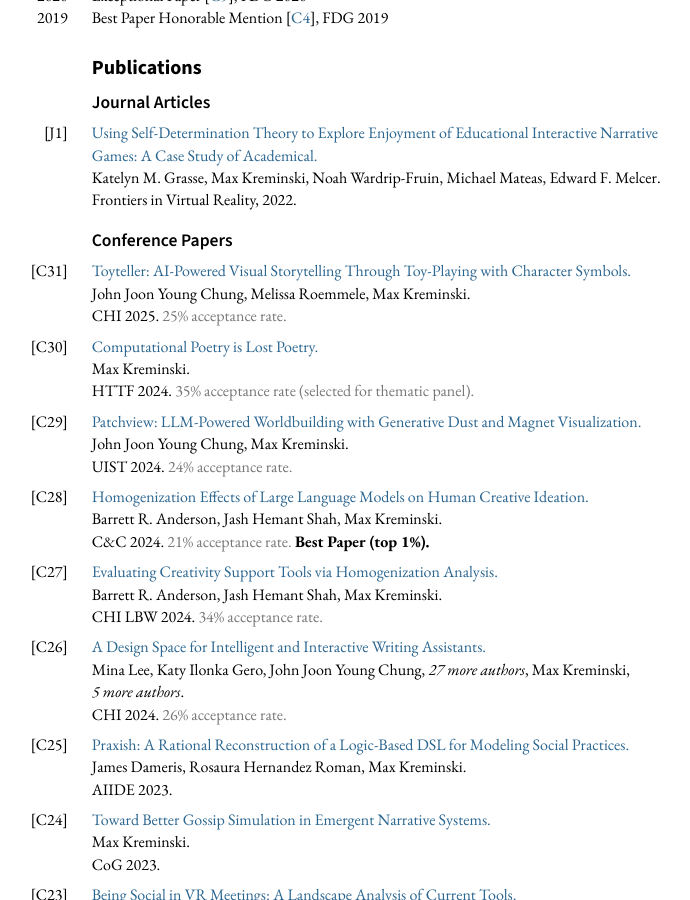
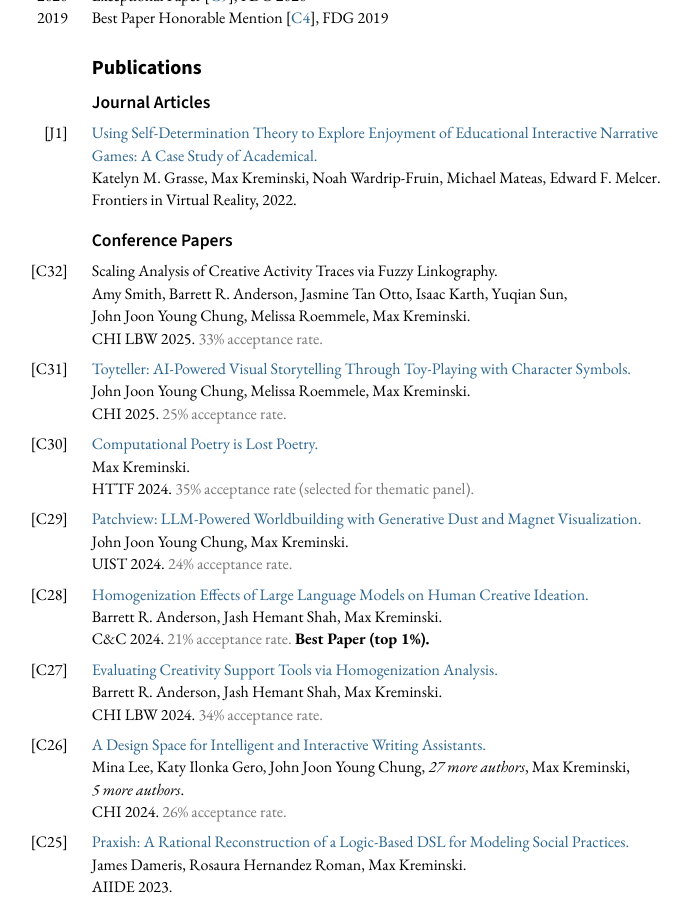
Before and after one commit to mkremins/mkremins.github.io, a Jekyll site: the page built from cv/index.html, in a window 1280 px wide and 900 px high, scrolled down 1078 px. Shown: the whole window, without its empty margins (291-981 px from the left). Built offline with Jekyll 4.4.1, drawn with Linux system fonts in a browser that asks for light colours.

Commit message:
Add CHI LBW 2025 fuzzy linkography paper

```diff
--- a/_data/publications.json
+++ b/_data/publications.json
@@ -14,6 +14,16 @@
   "year": "2025",
   "venue": "Preprint",
   "pubtype": "other",
+},
+{
+  "title": "Scaling Analysis of Creative Activity Traces via Fuzzy Linkography",
+  "url": "",
+  "authors": ["Amy Smith", "Barrett R. Anderson", "Jasmine Tan Otto", "Isaac Karth", "Yuqian Sun", "John Joon Young Chung", "Melissa Roemmele", "Max Kreminski"],
+  "year": "2025",
+  "venue": "CHI LBW",
+  "venue_long": "CHI Late-Breaking Work on Human Factors in Computing Systems",
+  "pubtype": "full",
+  "acceptrate": "32.83%"
 },
 {
   "title": "Toyteller: AI-Powered Visual Storytelling Through Toy-Playing with Character Symbols",
```
